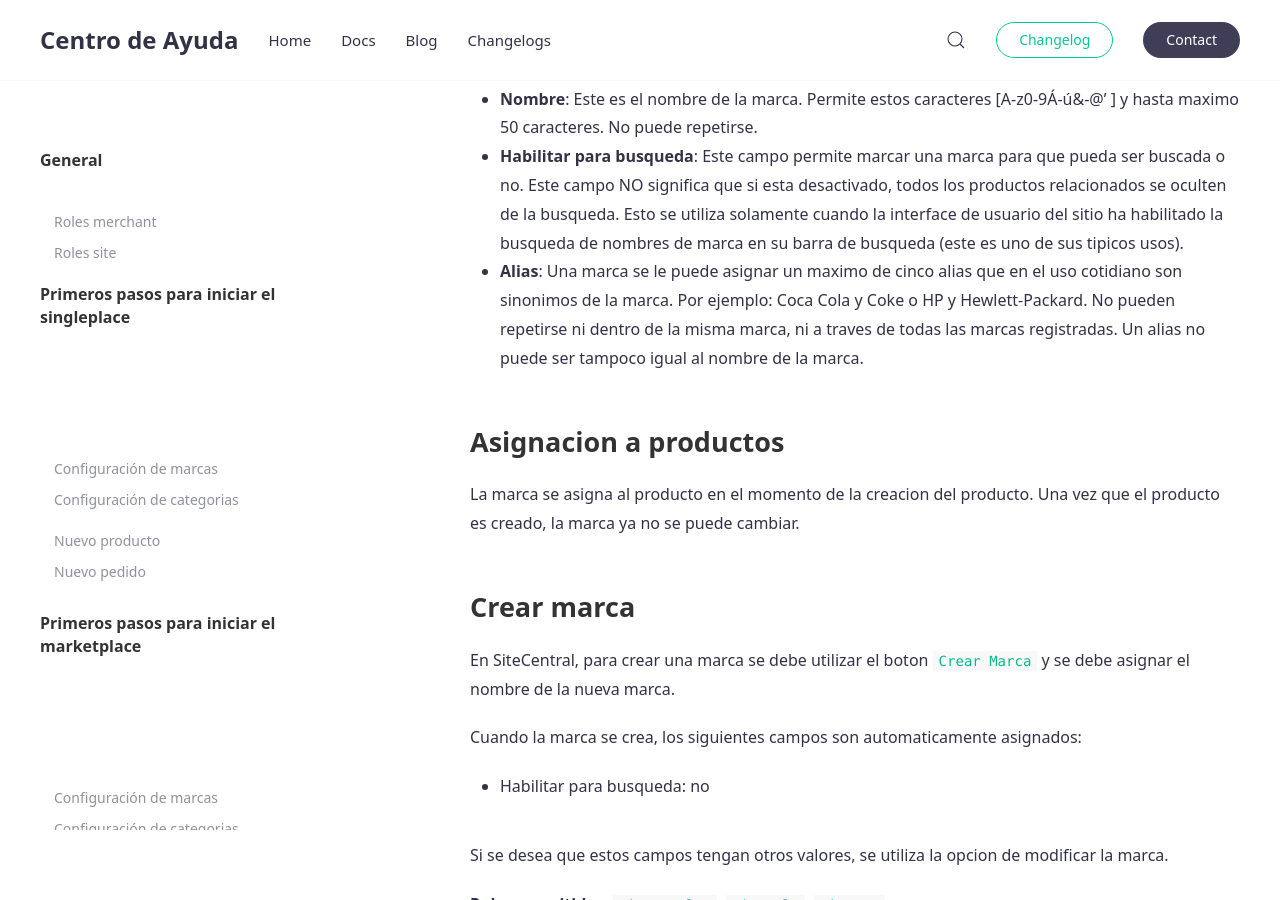
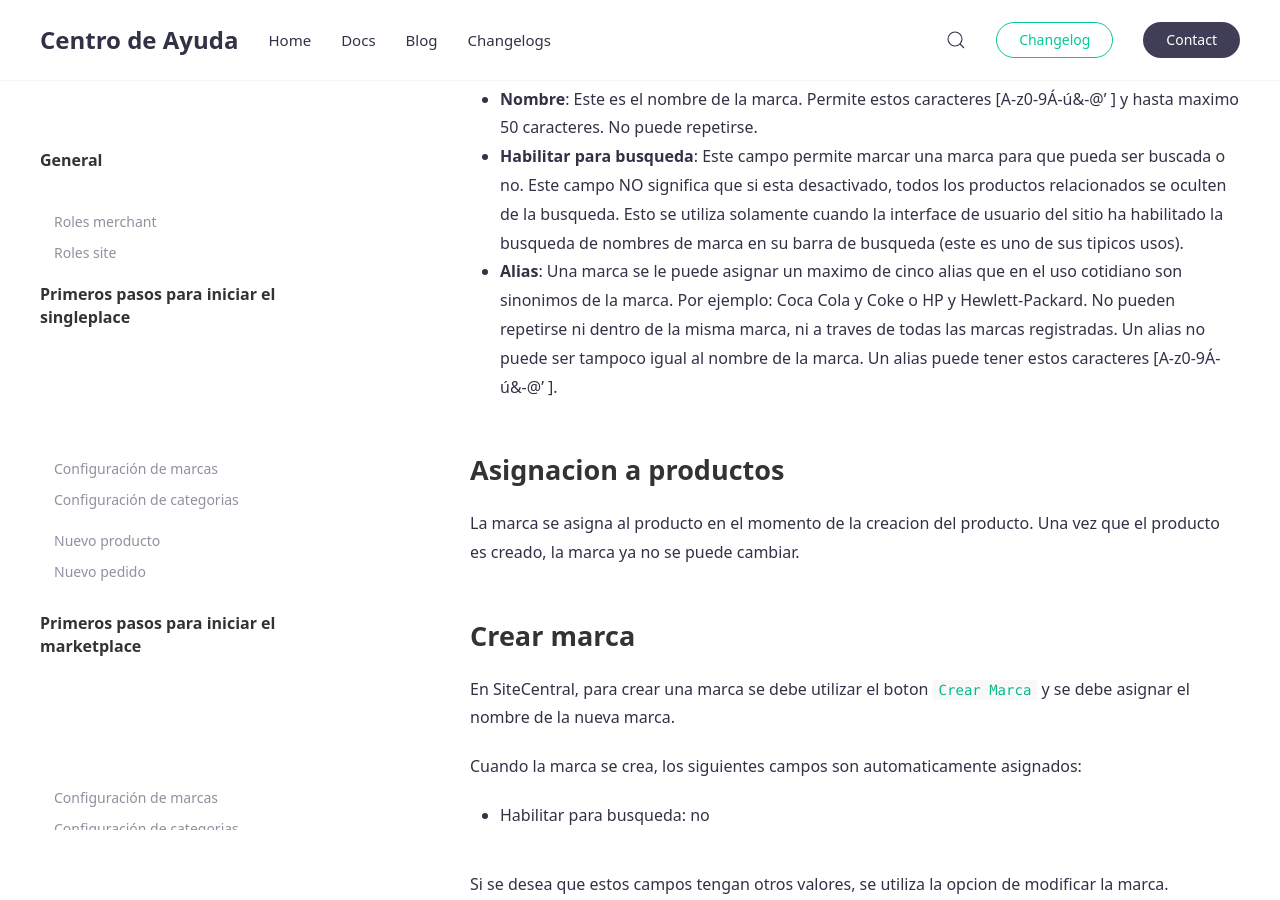
Before and after one commit to jztechpe/docshelp-old, a Jekyll site: the page built from docs/_docs/temas/catalogo/marca.md, in a window 1280 px wide and 900 px high, scrolled down 850 px. Built offline with Jekyll 4.4.1, drawn with Linux system fonts in a browser that asks for light colours.

Commit message:
brand alias characters

```diff
--- a/docs/_docs/temas/catalogo/marca.md
+++ b/docs/_docs/temas/catalogo/marca.md
@@ -20,7 +20,7 @@ IMPORTANTE: Es responsabilidad del vendedor del producto de tener los permisos n
 Una marca tiene los siguientes campos:
 - **Nombre**: Este es el nombre de la marca. Permite estos caracteres [A-z0-9Á-ú&\-@' ] y hasta maximo 50 caracteres. No puede repetirse.
 - **Habilitar para busqueda**: Este campo permite marcar una marca para que pueda ser buscada o no. Este campo NO significa que si esta desactivado, todos los productos relacionados se oculten de la busqueda. Esto se utiliza solamente cuando la interface de usuario del sitio ha habilitado la busqueda de nombres de marca en su barra de busqueda (este es uno de sus tipicos usos).
-- **Alias**: Una marca se le puede asignar un maximo de cinco alias que en el uso cotidiano son sinonimos de la marca. Por ejemplo: Coca Cola y Coke o HP y Hewlett-Packard. No pueden repetirse ni dentro de la misma marca, ni a traves de todas las marcas registradas. Un alias no puede ser tampoco igual al nombre de la marca.
+- **Alias**: Una marca se le puede asignar un maximo de cinco alias que en el uso cotidiano son sinonimos de la marca. Por ejemplo: Coca Cola y Coke o HP y Hewlett-Packard. No pueden repetirse ni dentro de la misma marca, ni a traves de todas las marcas registradas. Un alias no puede ser tampoco igual al nombre de la marca. Un alias puede tener estos caracteres [A-z0-9Á-ú&\-@' ].
 
 ## Asignacion a productos
 La marca se asigna al producto en el momento de la creacion del producto. Una vez que el producto es creado, la marca ya no se puede cambiar.
```
